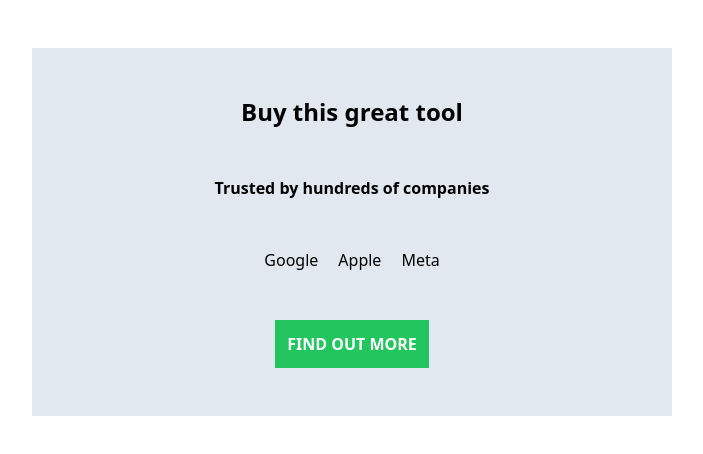
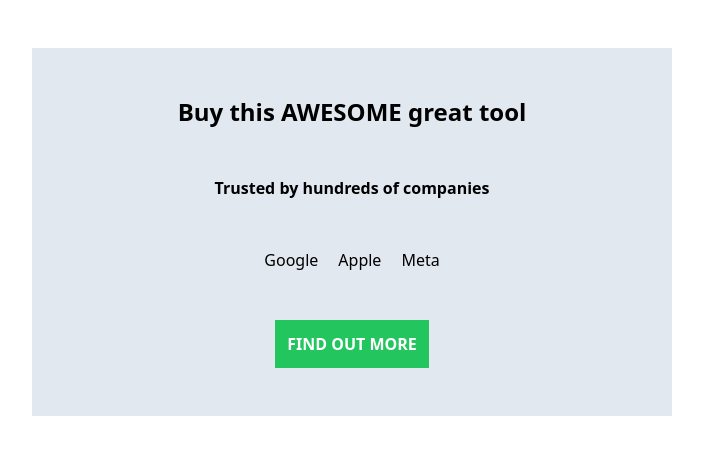
Before and after one commit to esralpay/TestFirstWeek, a website: page index.html in a window 1280 px wide. Shown: the whole page, without its empty margins (288-991 px from the left). Drawn offline with Linux system fonts and the light colour scheme.

Commit message:
second update

```diff
--- a/index.html
+++ b/index.html
@@ -7,7 +7,7 @@
 <body>
 	<div class="flex justify-center mt-12 ">
 		<div class="flex flex-col items-center bg-slate-200 w-1/2">
-			<h1 class="font-extrabold text-2xl m-12">Buy this great tool</h1>
+			<h1 class="font-extrabold text-2xl m-12">Buy this AWESOME great tool</h1>
 			<p class="font-bold mb-12">Trusted by hundreds of companies</p>
 			<ul class="flex gap-x-5 ">
 				<li>Google</li>
```
